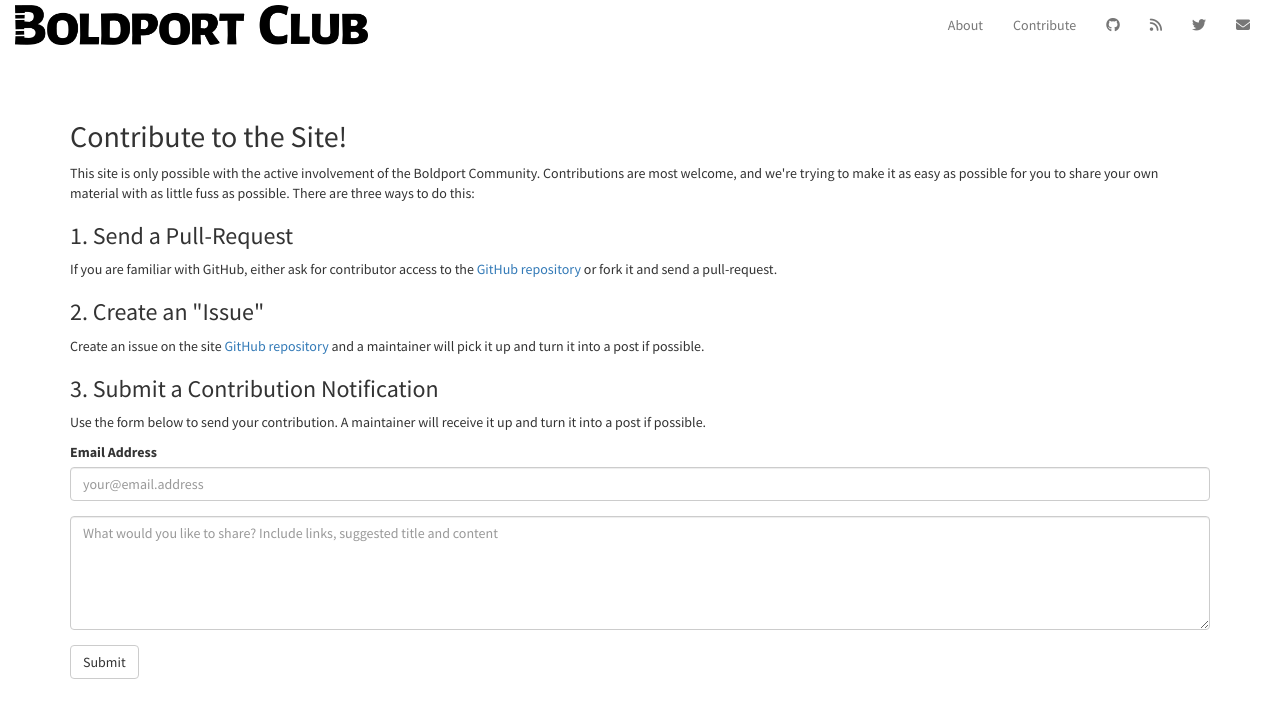
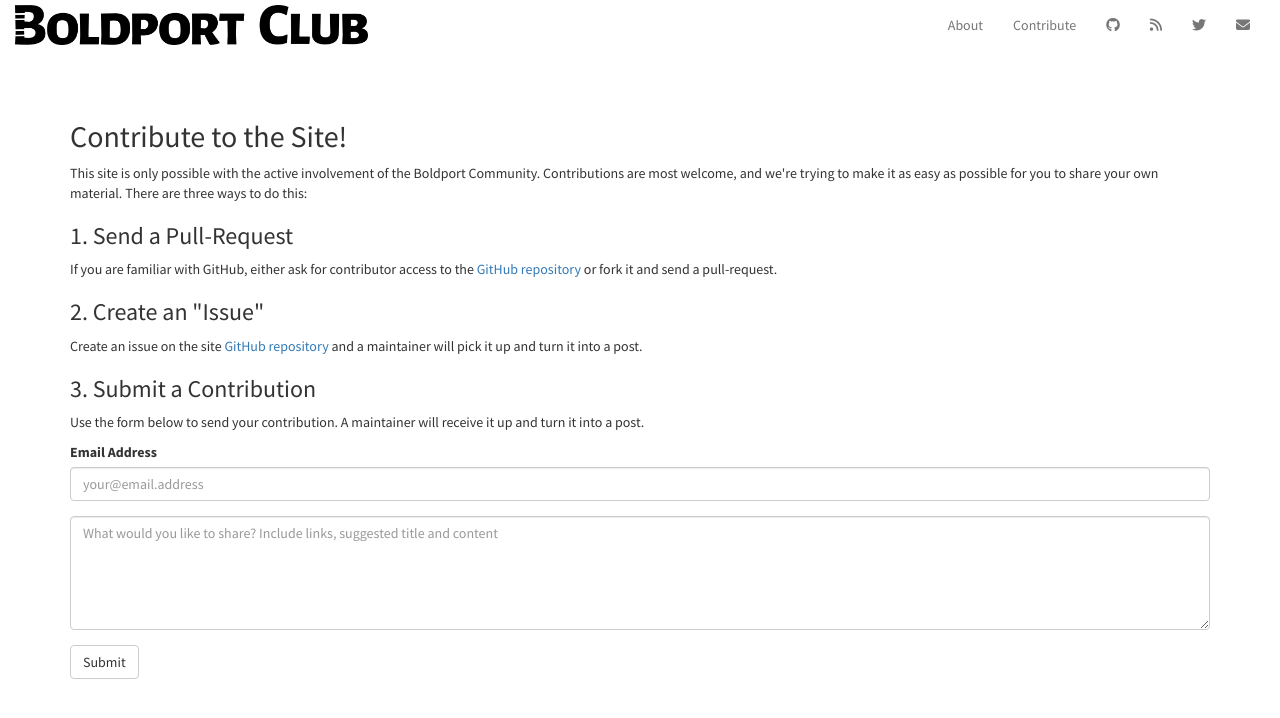
Before and after one commit to boldport/boldport-club-community, a Jekyll site: the page built from contribute.html, in a window 1280 px wide. Shown: the top 718 px of the page. Built offline with Jekyll 4.4.1, drawn with Linux system fonts in a browser that asks for light colours; nearby versions of some CDN libraries.

Commit message:
clean up boilerplate text

```diff
--- a/contribute.html
+++ b/contribute.html
@@ -7,7 +7,7 @@ permalink: /contribute/
 <p>
 This site is only possible with the active involvement of the Boldport Community.
 Contributions are most welcome, and we're trying to make it as easy as possible
-for you to share your own material with as little fuss as possible.
+for you to share your own material.
 There are three ways to do this:
 </p>
 
@@ -22,13 +22,13 @@ There are three ways to do this:
 <p>
   Create an issue on the site
   <a href="{{ site.repo_url }}/issues">GitHub repository</a>
-  and a maintainer will pick it up and turn it into a post if possible.
+  and a maintainer will pick it up and turn it into a post.
 </p>
 
-<h3>3. Submit a Contribution Notification</h3>
+<h3>3. Submit a Contribution</h3>
 <p>
   Use the form below to send your contribution.
-  A maintainer will receive it up and turn it into a post if possible.
+  A maintainer will receive it up and turn it into a post.
 </p>
 
 
```
Also changed, not shown: about.md (+5 -1 lines), README.md.
